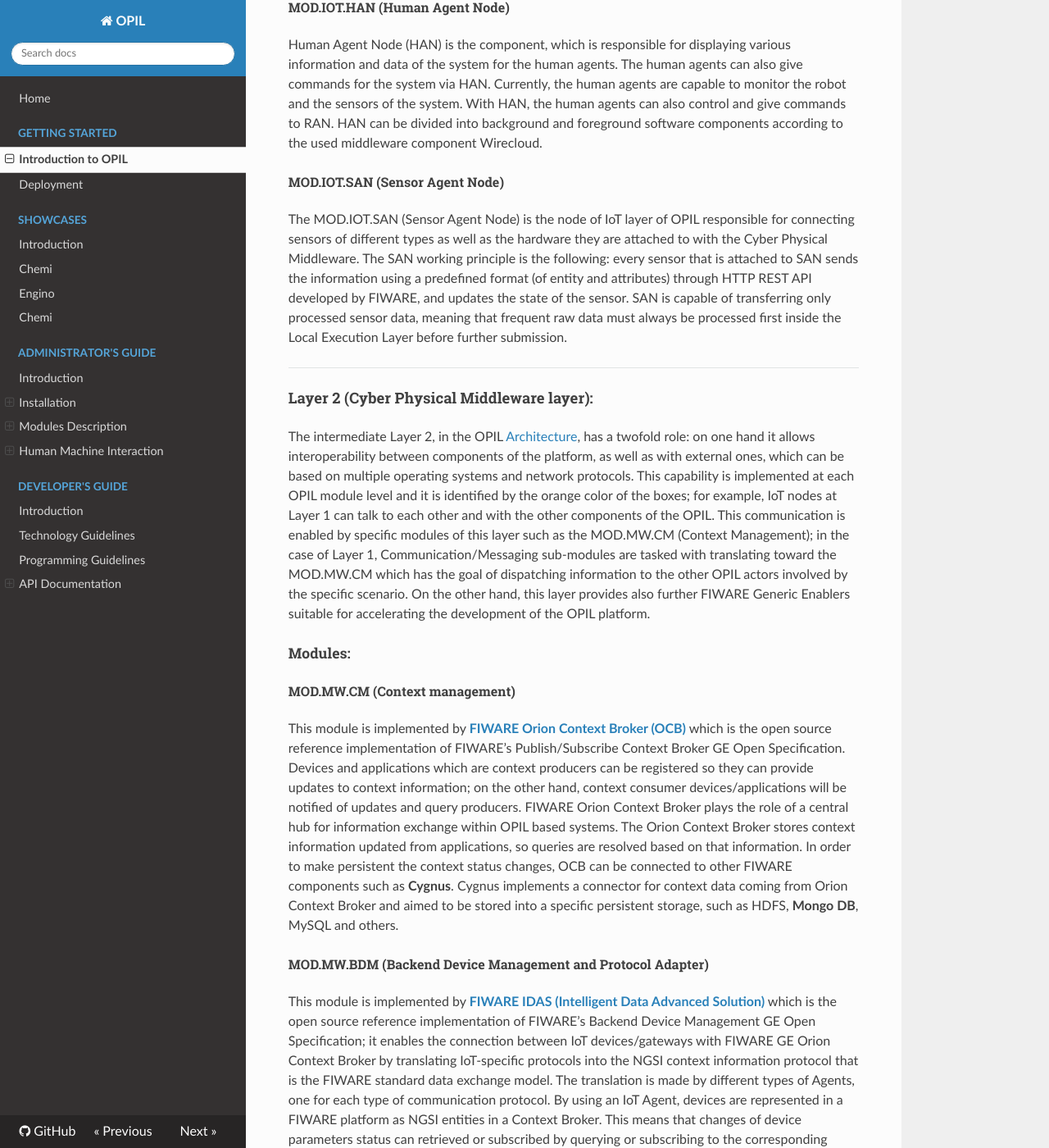
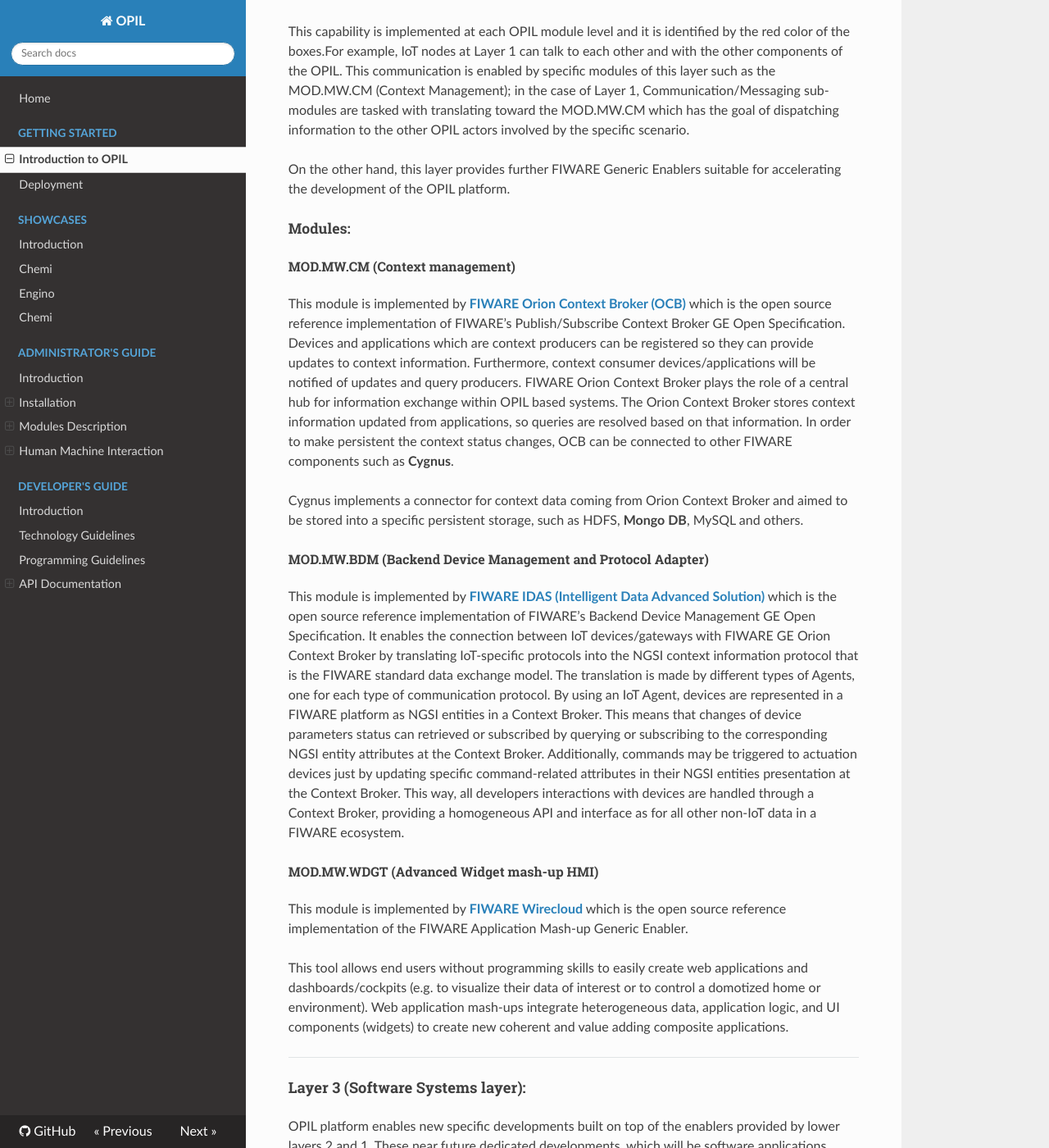
Before and after one commit to opil/documentation, an MkDocs documentation site: the page built from docs/start/index.md, in a window 1280 px wide and 1400 px high, scrolled down 1883 px. Shown: the whole window at 82% size. Built offline with MkDocs 1.6.1, drawn with Linux system fonts in a browser that asks for light colours; nearby versions of some CDN libraries; some of the changed text lies outside the part shown.

Commit message:
Some files have been checked and edited.

```diff
--- a/docs/start/index.md
+++ b/docs/start/index.md
@@ -1,10 +1,9 @@
 # Architecture
-OPIL architectural design, as depicted by the picture below, is based on three different layers to logically separate the different
-functionalities offered by OPIL. In turn, each layer is made of different SW modules and sub-modules.
+OPIL architectural design, as depicted by the picture below, is based on three different layers to logically separate the different functionalities offered by OPIL. In turn, each layer is made of different SW modules and sub-modules.
 
-![alt text](./OPIL_v1.png "OPIL platform")
+![alt text](.img/OPIL_v1.png "OPIL platform")
 
-In the table below are listed the OPIL layers along with the modules of which they are made of.
+The table below listes the OPIL layers along with the modules of which they are made of.
 
 Layer level | Layer name                 | Module Identifier  | Module name
 ------------|:--------------------------:|:------------------:|:----------------
@@ -21,7 +20,7 @@
 # OPIL Layers:
 
 ## Layer 1 (IoT Nodes Layer):
-Agent nodes of Layer 1 are the components of the [Architecture](#architecture) that interact with the physical world. For instance, they can interact by sensing, e.g., Sensor Agent node, by acting; e.g., Robot Agent nodes; or by interfacing with humans, e.g., Human Agent nodes. The OPIL modules of which these nodes are made of, can interact with Layer 3 by exchanging messages with Layer 2 and they either directly operate on these messages or translate them to an appropriate format for internal use through their Communication/Messaging sub-modules.
+Agent nodes of Layer 1 are the components of the [Architecture](#architecture) that interact with the physical world. For instance, they can interact by sensing (e.g. Sensor Agent Node) by acting (e.g. Robot Agent Nodes), or by interfacing with humans (e.g. Human Agent Nodes). The OPIL modules of which these nodes are made of, can interact with Layer 3 by exchanging messages with Layer 2 and they either directly operate on these messages or translate them to an appropriate format for internal use through their Communication/Messaging sub-modules.
 
 ### Modules:
 
@@ -29,42 +28,42 @@
 The RAN (Robot Agent Node) allows controlling the robot and, as such, in OPIL it sits at Layer 1, namely between the Cyber Physical Middleware and the Robot Hardware. It provides two main functionalities: it manages robot navigation, based on ROS, and works as an interface between the robot hardware and the OPIL Cyber Physical Middleware, based on FIWARE Orion Context Broker. In order to accomplish the second functionality, the RAN "translates" and adapts FIWARE entities into something understandable by ROS, i.e., messages and services, and viceversa; in doing so, it accomplishes the goal set for the Communication/Messaging sub-module depicted by the OPIL [Architecture](#architecture).
 
 #### MOD.IOT.HAN (Human Agent Node)
-Human Agent Node (HAN) is the component, which is responsible for displaying various information and data of the system for the human agents. The human agents can also give commands for the system via HAN. Currently, the human agents are capable to monitor the robot and the sensors of the system. With HAN, the human agents can also control and give commands to RAN. HAN can be divided into background and foreground software components according to the used middleware component Wirecloud.
+Human Agent Node (HAN) is the component responsible for displaying various information and data of the system for the human agents. The human agents can also give commands for the system via HAN. Currently, the human agents are capable of monitoring the robot and the sensors of the system. With HAN, the human agents can also control and give commands to RAN. HAN can be divided into background and foreground software components according to the used middleware component Wirecloud.
 
 #### MOD.IOT.SAN (Sensor Agent Node)
-The MOD.IOT.SAN (Sensor Agent Node) is the node of IoT layer of OPIL responsible for connecting sensors of different types as well as the hardware they are attached to with the Cyber Physical Middleware.
+The MOD.IOT.SAN (Sensor Agent Node) is responsible for connecting sensors of different types as well as the hardware they are attached to with the Cyber Physical Middleware.
 The SAN working principle is the following: every sensor that is attached to SAN sends the information using a predefined format (of entity and attributes) through HTTP REST API developed by FIWARE, and updates the state of the sensor. SAN is capable of transferring only processed sensor data, meaning that frequent raw data must always be processed first inside the Local Execution Layer before further submission.
 ____
 
 ## Layer 2 (Cyber Physical Middleware layer):
-The intermediate Layer 2, in the OPIL [Architecture](#architecture), has a twofold role: on one hand it allows interoperability
- between components of the platform, as well as with external ones, which can be based on multiple operating systems and network protocols.
-This capability is implemented at each OPIL module level and it is identified by the orange color of the boxes; for example, IoT nodes at
-Layer 1 can talk to each other and with the other components of the OPIL.
+The intermediate Layer 2, in the OPIL [Architecture](#architecture), has a twofold role: on one hand it allows interoperability between components of the platform, and on the other hand with external ones, which can be based on multiple operating systems and network protocols.
+
+This capability is implemented at each OPIL module level and it is identified by the red  color of the boxes.For example, IoT nodes at Layer 1 can talk to each other and with the other components of the OPIL.
 This communication is enabled by specific modules of this layer such as the MOD.MW.CM (Context Management);
-in the case of Layer 1, Communication/Messaging sub-modules are tasked with translating toward the MOD.MW.CM which has the goal
-of dispatching information to the other OPIL actors involved by the specific scenario.
- On the other hand, this layer provides also further FIWARE Generic Enablers suitable for accelerating the development of the OPIL platform.
+in the case of Layer 1, Communication/Messaging sub-modules are tasked with translating toward the MOD.MW.CM which has the goal of dispatching information to the other OPIL actors involved by the specific scenario.
+
+On the other hand, this layer provides further FIWARE Generic Enablers suitable for accelerating the development of the OPIL platform.
 
 ### Modules:
 
 #### MOD.MW.CM (Context management)
 This module is implemented by [**FIWARE Orion Context Broker (OCB)**](https://www.fiware.org/developers/catalogue/)
 which is the open source reference implementation of FIWARE’s Publish/Subscribe Context Broker GE Open Specification.
-Devices and applications which are context producers can be registered so they can provide updates to context information;
-on the other hand, context consumer devices/applications will be notified of updates and query producers.
+Devices and applications which are context producers can be registered so they can provide updates to context information.
+Furthermore, context consumer devices/applications will be notified of updates and query producers.
 FIWARE Orion Context Broker plays the role of a central hub for information exchange within OPIL based systems.
 The Orion Context Broker stores context information updated from applications, so queries are resolved based on that information.
 In order to make persistent the context status changes, OCB can be connected to other FIWARE components such as **Cygnus**.
-Cygnus implements a connector for context data coming from Orion Context Broker and aimed to be stored into a specific persistent storage,
-such as HDFS, **Mongo DB**, MySQL and others.
+
+Cygnus implements a connector for context data coming from Orion Context Broker and aimed to be stored into a specific persistent storage, such as HDFS, **Mongo DB**, MySQL and others.
 
 #### MOD.MW.BDM (Backend Device Management and Protocol Adapter)
-This module is implemented by [**FIWARE IDAS (Intelligent Data Advanced Solution)**](https://www.fiware.org/developers/catalogue/) which is the open source reference implementation of FIWARE’s Backend Device Management GE Open Specification; it enables the connection between IoT devices/gateways with FIWARE GE Orion Context Broker by translating IoT‐specific protocols into the NGSI context information protocol that is the FIWARE standard data exchange model. The translation is made by different types of Agents, one for each type of communication protocol.
+This module is implemented by [**FIWARE IDAS (Intelligent Data Advanced Solution)**](https://www.fiware.org/developers/catalogue/) which is the open source reference implementation of FIWARE’s Backend Device Management GE Open Specification. It enables the connection between IoT devices/gateways with FIWARE GE Orion Context Broker by translating IoT‐specific protocols into the NGSI context information protocol that is the FIWARE standard data exchange model. The translation is made by different types of Agents, one for each type of communication protocol.
 By using an IoT Agent, devices are represented in a FIWARE platform as NGSI entities in a Context Broker. This means that changes of device parameters status can retrieved or subscribed by querying or subscribing to the corresponding NGSI entity attributes at the Context Broker. Additionally, commands may be triggered to actuation devices just by updating specific command‐related attributes in their NGSI entities presentation at the Context Broker. This way, all developers interactions with devices are handled through a Context Broker, providing a homogeneous API and interface as for all other non‐IoT data in a FIWARE ecosystem.
 
 #### MOD.MW.WDGT (Advanced Widget mash-up HMI)
 This module is implemented by [**FIWARE Wirecloud**](https://www.fiware.org/developers/catalogue/) which is the open source reference implementation of the FIWARE Application Mash-up Generic Enabler.
+
 This tool allows end users without programming skills to easily create web applications and dashboards/cockpits
 (e.g. to visualize their data of interest or to control a domotized home or environment).
 Web application mash-ups integrate heterogeneous data, application logic, and UI components (widgets) to create new coherent and value adding composite applications.
@@ -108,7 +107,7 @@
 The Task Specification formulates a task based on the task parameters.
 
 #### MOD.SW.SP (Sensing and Perception)
- The sensing and perception components allow OPIL to provide information suitable for safe and accurate motion planning to the actors of an OPIL system, i.e., the Robot
+The sensing and perception components allow OPIL to provide information suitable for safe and accurate motion planning to the actors of an OPIL system, i.e., the Robot
 Agent Nodes or the Motion Task Planning. The Localization functional block provides 2D pose and/or 3D pose estimates for the agents and for all the items, e.g., goods and products, in the manufacturing system.
 The Mapping functional block provides information about the structure of the manufacturing shop‐floor for the components involved in navigation.
 
```
Also changed, not shown: docs/admin/TP/opil_server_tp_install.md (+3 -4 lines), docs/develop/RAN/opil_interfaces_ran.md (+2 -2 lines), docs/start/img/OPIL_v1.png (added).
